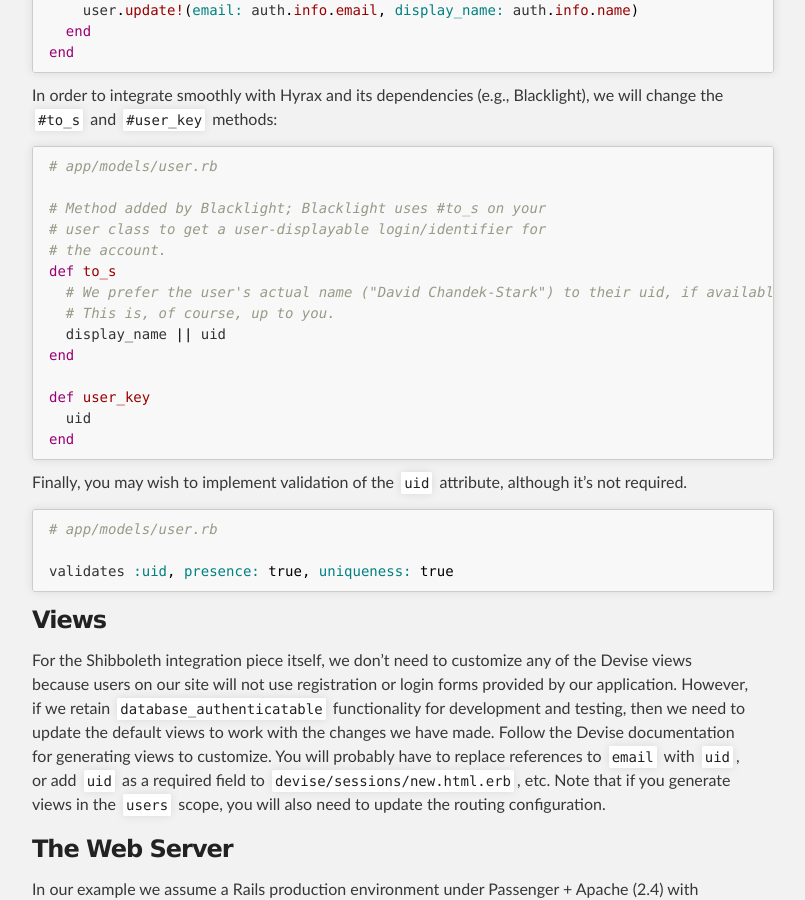
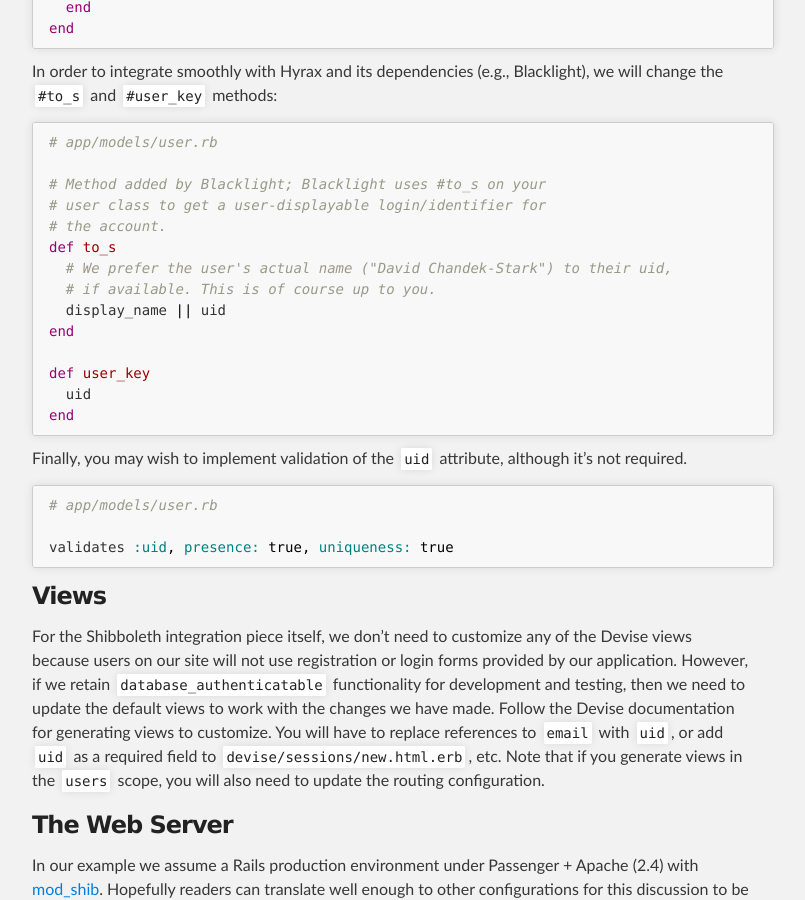
Before and after one commit to duke-libraries/duke-libraries.github.io, a Jekyll site: the page built from _posts/2017-12-13-hyrax-shibboleth.md, in a window 1280 px wide and 900 px high, scrolled down 3225 px. Shown: the whole window, without its empty margins (248-1053 px from the left). Built offline with Jekyll 4.4.1, drawn with Linux system fonts in a browser that asks for light colours; comment, search, counter and statistics services are not loaded; some of the changed text lies outside the part shown.

Commit message:
Tweaks and updates

````diff
--- a/_posts/2017-12-13-hyrax-shibboleth.md
+++ b/_posts/2017-12-13-hyrax-shibboleth.md
@@ -98,7 +99,7 @@
 In order to route requests properly to our new controller, we need to update our routes config:
 
 {% highlight ruby %}
-# config/routes/rb
+# config/routes.rb
 
 devise_for :users, controllers: { omniauth_callbacks: "users/omniauth_callbacks" }
 {% endhighlight %}
@@ -150,8 +151,8 @@
 # user class to get a user-displayable login/identifier for
 # the account.
 def to_s
-  # We prefer the user's actual name ("David Chandek-Stark") to their uid, if available.
-  # This is, of course, up to you.
+  # We prefer the user's actual name ("David Chandek-Stark") to their uid,
+  # if available. This is of course up to you.
   display_name || uid
 end
 
@@ -170,7 +171,7 @@
 
 ### Views
 
-For the Shibboleth integration piece itself, we don't need to customize any of the Devise views because users on our site will not use registration or login forms provided by our application. However, if we retain `database_authenticatable` functionality for development and testing, then we need to update the default views to work with the changes we have made.  Follow the Devise documentation for generating views to customize.  You will probably have to replace references to `email` with `uid`, or add `uid` as a required field to `devise/sessions/new.html.erb`, etc.  Note that if you generate views in the `users` scope, you will also need to update the routing configuration.
+For the Shibboleth integration piece itself, we don't need to customize any of the Devise views because users on our site will not use registration or login forms provided by our application. However, if we retain `database_authenticatable` functionality for development and testing, then we need to update the default views to work with the changes we have made.  Follow the Devise documentation for generating views to customize.  You will have to replace references to `email` with `uid`, or add `uid` as a required field to `devise/sessions/new.html.erb`, etc.  Note that if you generate views in the `users` scope, you will also need to update the routing configuration.
 
 ### The Web Server
 
@@ -220,4 +221,29 @@
 </Location>
 ```
 
+### nginx Notes
+
+nginx + shib + omniauth config may require setting the omniauth-shibboleth option `request_type` to `:header` in one or more configuration files:
+
+Devise
+
+{% highlight ruby %}
+# config/initializers/devise.rb
+
+config.omniauth :shibboleth, request_type: :header, ...
+{% endhighlight %}
+
+Rack Middleware
+
+{% highlight ruby %}
+# config/initializers/omniauth.rb
+Rails.application.config.middleware.use OmniAuth::Builder do
+  provider :shibboleth, request_type: :header
+end
+{% endhighlight %}
+
+(Credit: eefahy)
+
+### The End
+
 Enjoy!
````
Also changed, not shown: other parts of _posts/2017-12-13-hyrax-shibboleth.md (+2 -1 lines).
